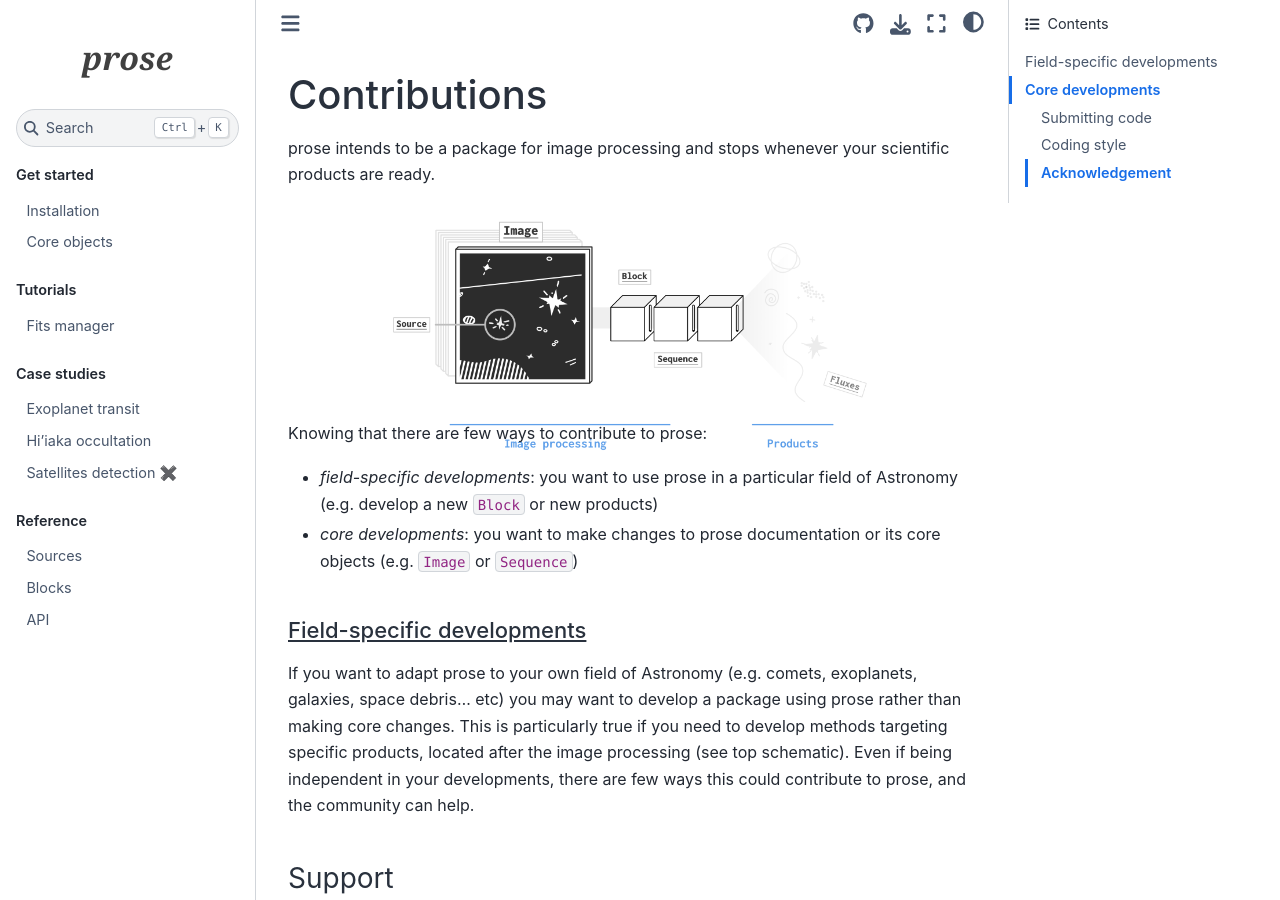
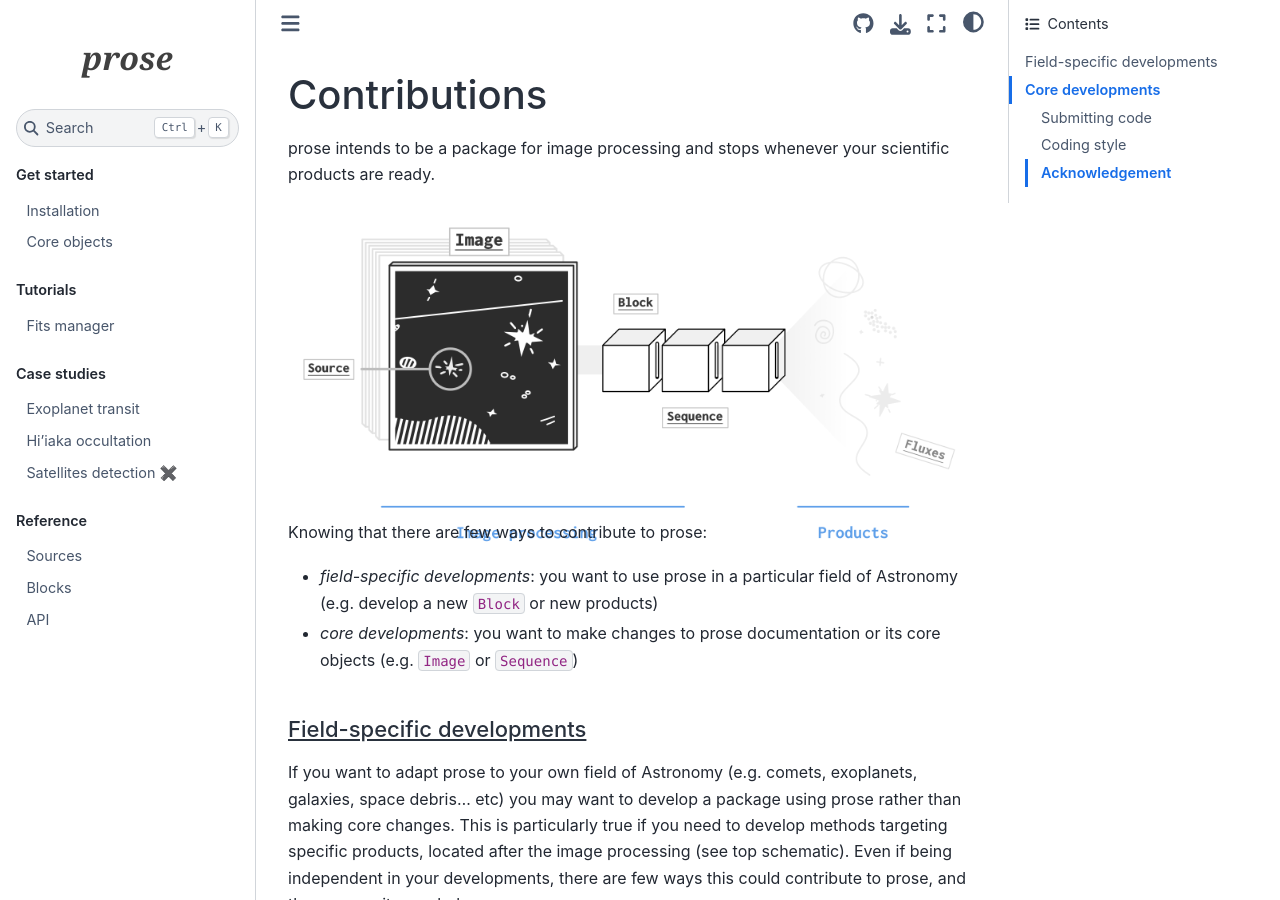
Before and after one commit to lgrcia/prose, a Sphinx documentation site: the page built from docs/CONTRIBUTING.md, in a window 1280 px wide and 900 px high. Built offline with Sphinx 7.4.7 and the Sphinx Book theme 1.1.4, drawn with Linux system fonts in a browser that asks for light colours; pages that are not in the unit, such as notebooks, are missing from menus.

Commit message:
again, fix contrib image size

```diff
--- a/docs/CONTRIBUTING.md
+++ b/docs/CONTRIBUTING.md
@@ -3,7 +3,7 @@
 prose intends to be a package for image processing and stops whenever your scientific products are ready.
 
 <p align="center" style="margin-bottom:-50px">
-    <img src="_static/core_h.png" width="500">
+    <img src="_static/core_h.png" width="700">
 </p>
 
 Knowing that there are few ways to contribute to prose:
```
